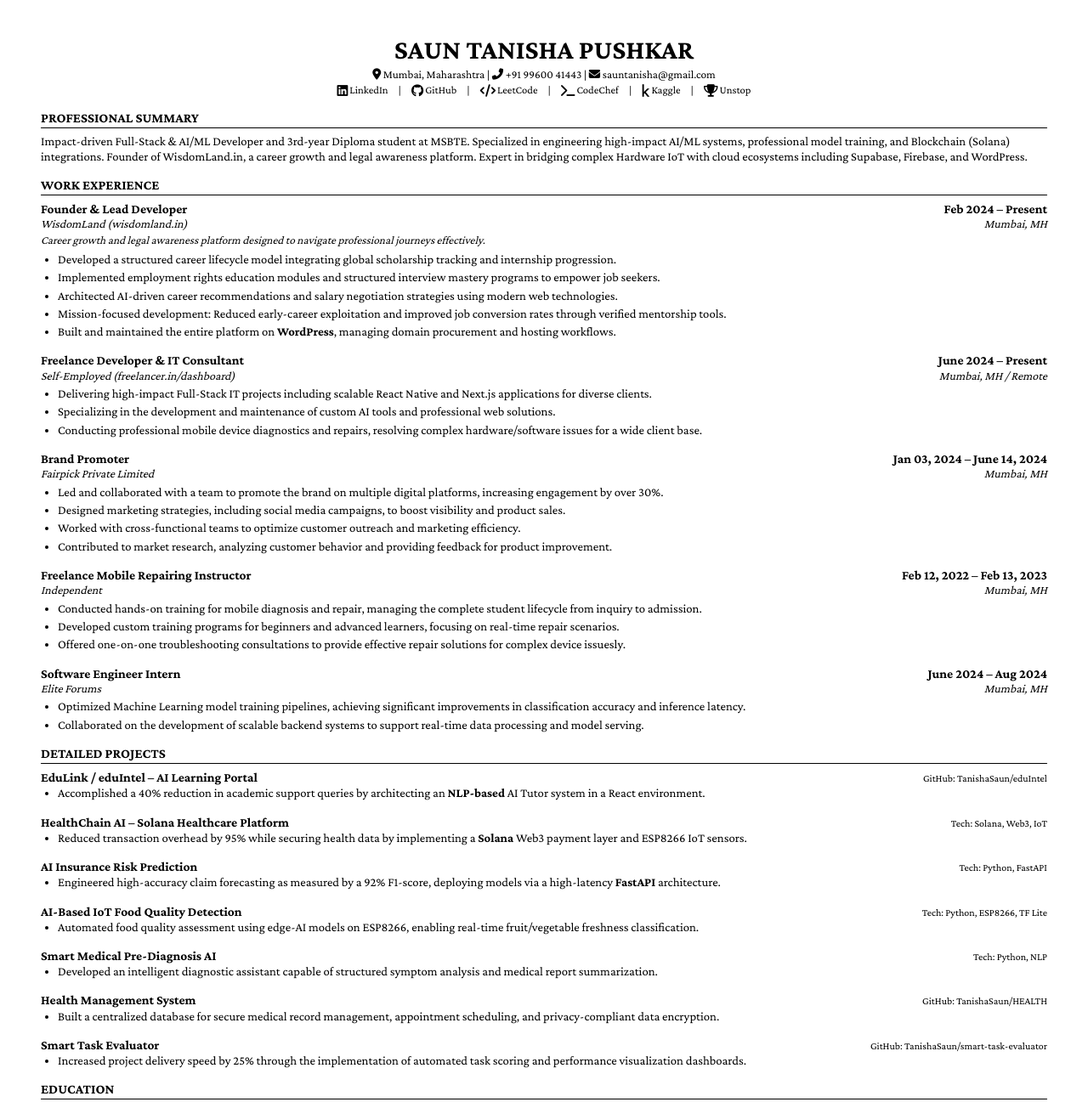
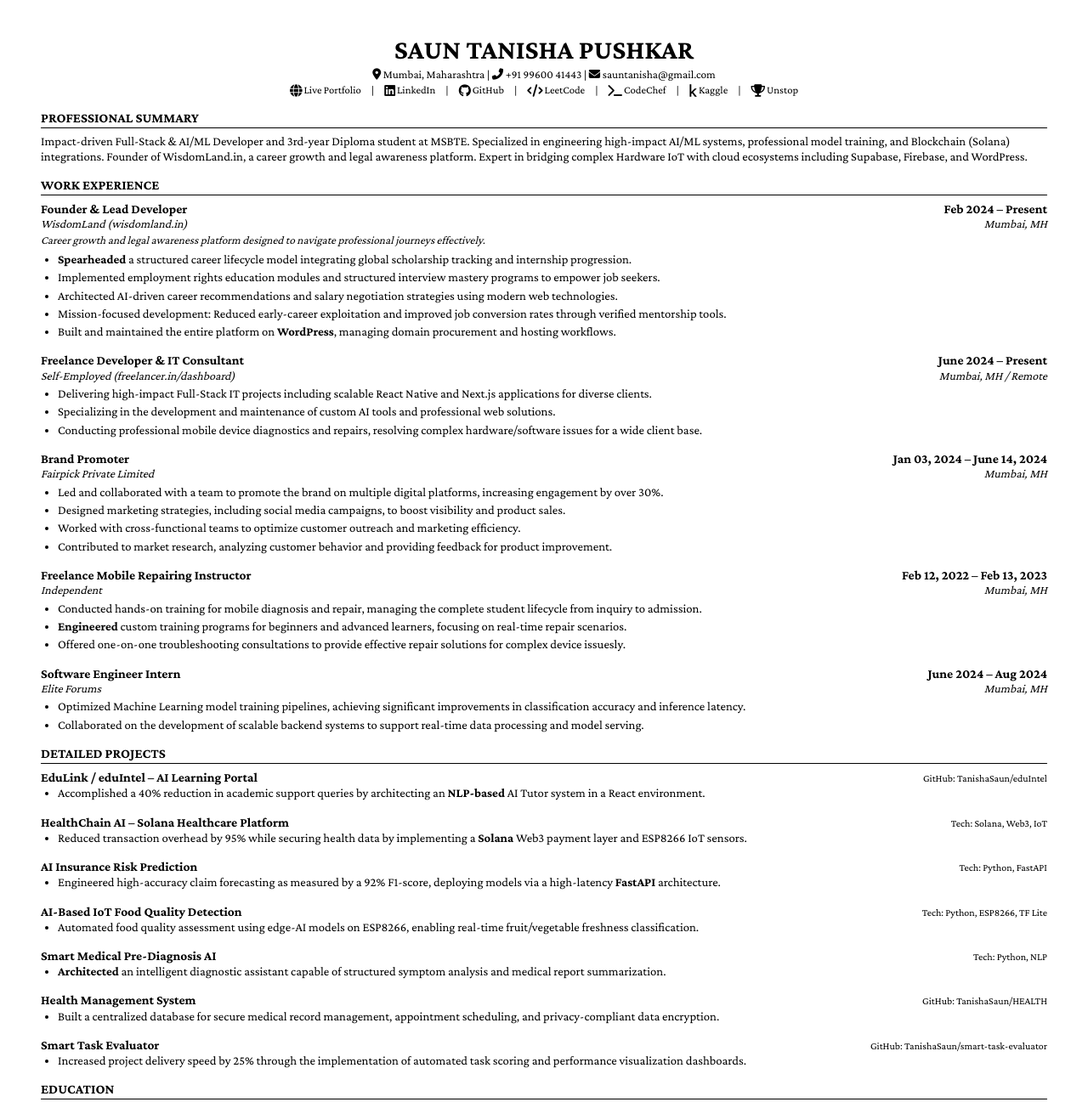
Before and after one commit to tulsisaun/myportfolio, a plain HTML site: page Tanisha_Resume.html in a window 1280 px wide. Shown: the top 1297 px of the page at 85% size. Drawn offline with nearby package versions, Linux system fonts and the light colour scheme.

Commit message:
Finalized resume verbs, added live link, and regenerated PDF

```diff
--- a/Tanisha_Resume.html
+++ b/Tanisha_Resume.html
@@ -152,6 +152,7 @@
             <i class="fas fa-envelope"></i> sauntanisha@gmail.com
         </div>
         <div class="links">
+            <a href="https://tulsisaun.github.io/myportfolio/"><i class="fas fa-globe"></i> Live Portfolio</a> |
             <a href="https://www.linkedin.com/in/tanisha-saun-341837291/"><i class="fab fa-linkedin"></i> LinkedIn</a> |
             <a href="https://github.com/TanishaSaun"><i class="fab fa-github"></i> GitHub</a> |
             <a href="https://leetcode.com/u/TanishaSaun/"><i class="fas fa-code"></i> LeetCode</a> |
@@ -189,7 +190,8 @@
             <p style="font-size: 10pt; margin-bottom: 4px; font-style: italic;">Career growth and legal awareness
                 platform designed to navigate professional journeys effectively.</p>
             <ul>
-                <li>Developed a structured career lifecycle model integrating global scholarship tracking and internship
+                <li><b>Spearheaded</b> a structured career lifecycle model integrating global scholarship tracking and
+                    internship
                     progression.</li>
                 <li>Implemented employment rights education modules and structured interview mastery programs to empower
                     job seekers.</li>
@@ -257,7 +259,8 @@
             <ul>
                 <li>Conducted hands-on training for mobile diagnosis and repair, managing the complete student lifecycle
                     from inquiry to admission.</li>
-                <li>Developed custom training programs for beginners and advanced learners, focusing on real-time repair
+                <li><b>Engineered</b> custom training programs for beginners and advanced learners, focusing on
+                    real-time repair
                     scenarios.</li>
                 <li>Offered one-on-one troubleshooting consultations to provide effective repair solutions for complex
                     device issuesly.</li>
@@ -338,7 +341,8 @@
                 <span style="font-weight: 400; font-size: 9pt;">Tech: Python, NLP</span>
             </div>
             <ul>
-                <li>Developed an intelligent diagnostic assistant capable of structured symptom analysis and medical
+                <li><b>Architected</b> an intelligent diagnostic assistant capable of structured symptom analysis and
+                    medical
                     report summarization.</li>
             </ul>
         </div>
```
Also changed, not shown: 1 other file.
